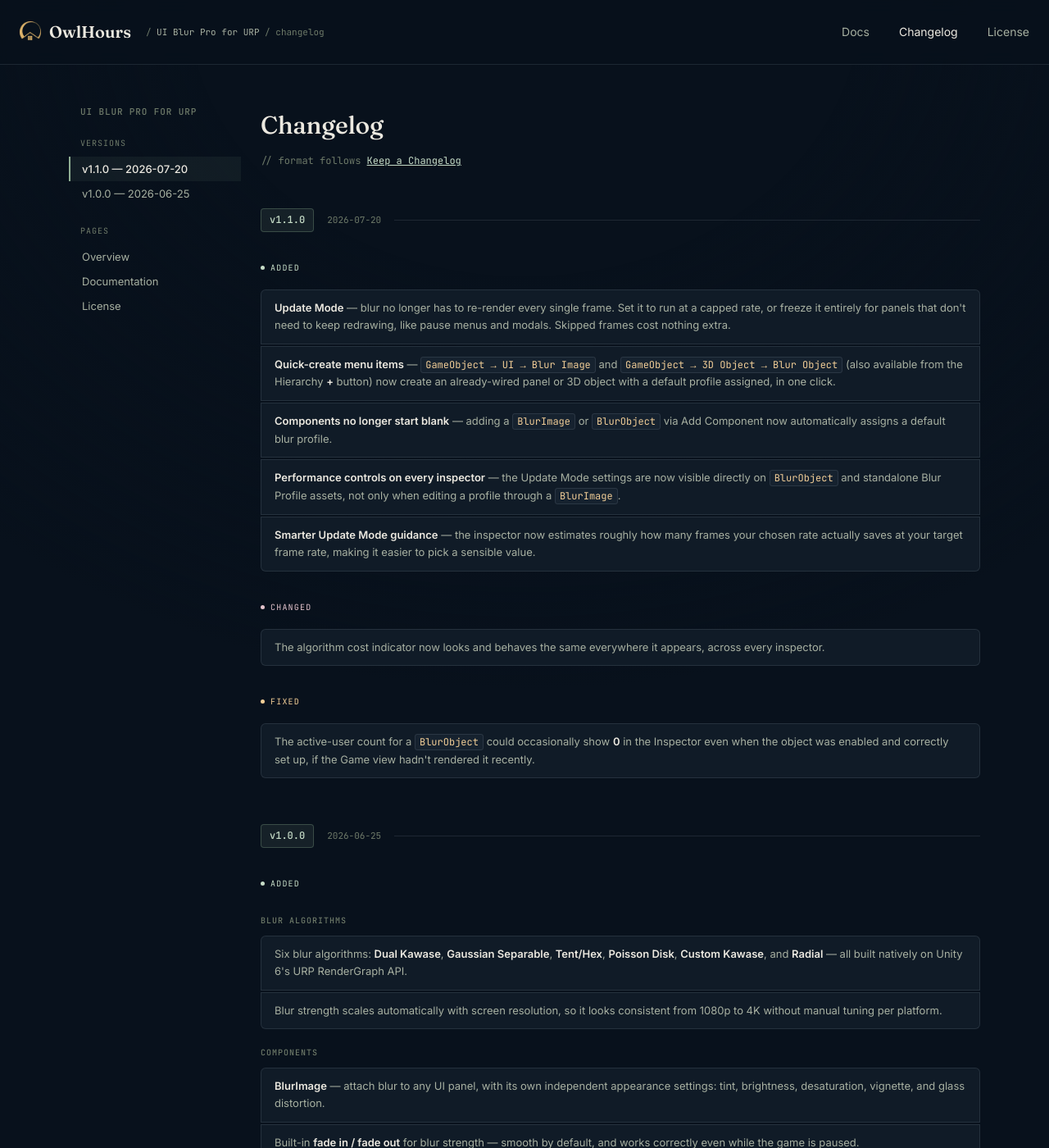
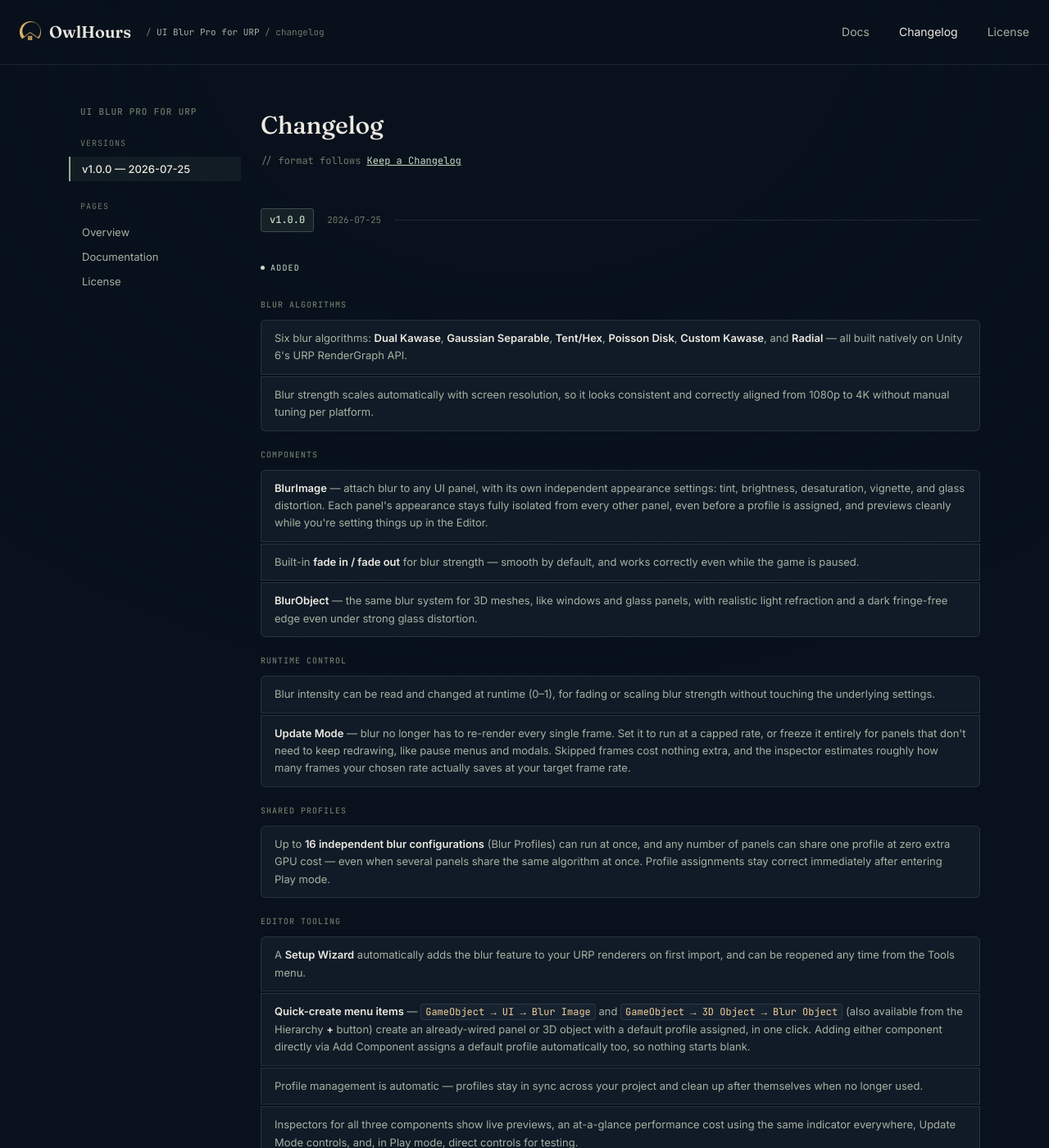
Before and after one commit to owlhoursspace/owlhourspace.github.io, a Jekyll site: the page tools/ui-blur-pro-urp/changelog/index.html, which Jekyll copies as it is, in a window 1280 px wide and 1400 px high. Shown: the whole window at 82% size. Built offline with Jekyll 4.4.1, drawn with Linux system fonts in a browser that asks for light colours; some of the changed text lies outside the part shown.

Commit message:
Add files via upload

```diff
--- a/tools/ui-blur-pro-urp/changelog/index.html
+++ b/tools/ui-blur-pro-urp/changelog/index.html
@@ -230,8 +230,7 @@
     <div class="aside-name">UI Blur Pro for URP</div>
     <div class="aside-section">
       <div class="aside-label">Versions</div>
-      <a class="aside-link" href="#v1-1-0">v1.1.0 — 2026-07-20</a>
-      <a class="aside-link" href="#v1-0-0">v1.0.0 — 2026-06-25</a>
+      <a class="aside-link" href="#v1-0-0">v1.0.0 — 2026-07-25</a>
     </div>
     <div class="aside-section">
       <div class="aside-label">Pages</div>
@@ -245,45 +244,11 @@
     <h1>Changelog</h1>
     <p class="page-desc">// format follows <a href="https://keepachangelog.com">Keep a Changelog</a></p>
 
-    <!-- v1.1.0 -->
-    <div class="version-block" id="v1-1-0">
-      <div class="version-header">
-        <span class="version-tag">v1.1.0</span>
-        <span class="version-date">2026-07-20</span>
-        <div class="version-divider"></div>
-      </div>
-
-      <div class="change-group">
-        <div class="change-label added">Added</div>
-        <div class="item-list">
-          <div class="item"><strong>Update Mode</strong> — blur no longer has to re-render every single frame. Set it to run at a capped rate, or freeze it entirely for panels that don't need to keep redrawing, like pause menus and modals. Skipped frames cost nothing extra.</div>
-          <div class="item"><strong>Quick-create menu items</strong> — <code>GameObject → UI → Blur Image</code> and <code>GameObject → 3D Object → Blur Object</code> (also available from the Hierarchy <strong>+</strong> button) now create an already-wired panel or 3D object with a default profile assigned, in one click.</div>
-          <div class="item"><strong>Components no longer start blank</strong> — adding a <code>BlurImage</code> or <code>BlurObject</code> via Add Component now automatically assigns a default blur profile.</div>
-          <div class="item"><strong>Performance controls on every inspector</strong> — the Update Mode settings are now visible directly on <code>BlurObject</code> and standalone Blur Profile assets, not only when editing a profile through a <code>BlurImage</code>.</div>
-          <div class="item"><strong>Smarter Update Mode guidance</strong> — the inspector now estimates roughly how many frames your chosen rate actually saves at your target frame rate, making it easier to pick a sensible value.</div>
-        </div>
-      </div>
-
-      <div class="change-group">
-        <div class="change-label changed">Changed</div>
-        <div class="item-list">
-          <div class="item">The algorithm cost indicator now looks and behaves the same everywhere it appears, across every inspector.</div>
-        </div>
-      </div>
-
-      <div class="change-group">
-        <div class="change-label fixed">Fixed</div>
-        <div class="item-list">
-          <div class="item">The active-user count for a <code>BlurObject</code> could occasionally show <strong>0</strong> in the Inspector even when the object was enabled and correctly set up, if the Game view hadn't rendered it recently.</div>
-        </div>
-      </div>
-    </div>
-
     <!-- v1.0.0 -->
     <div class="version-block" id="v1-0-0">
       <div class="version-header">
         <span class="version-tag">v1.0.0</span>
-        <span class="version-date">2026-06-25</span>
+        <span class="version-date">2026-07-25</span>
         <div class="version-divider"></div>
       </div>
 
@@ -293,54 +258,40 @@
         <div class="change-group-title">Blur Algorithms</div>
         <div class="item-list">
           <div class="item">Six blur algorithms: <strong>Dual Kawase</strong>, <strong>Gaussian Separable</strong>, <strong>Tent/Hex</strong>, <strong>Poisson Disk</strong>, <strong>Custom Kawase</strong>, and <strong>Radial</strong> — all built natively on Unity 6's URP RenderGraph API.</div>
-          <div class="item">Blur strength scales automatically with screen resolution, so it looks consistent from 1080p to 4K without manual tuning per platform.</div>
+          <div class="item">Blur strength scales automatically with screen resolution, so it looks consistent and correctly aligned from 1080p to 4K without manual tuning per platform.</div>
         </div>
 
         <div class="change-group-title">Components</div>
         <div class="item-list">
-          <div class="item"><strong>BlurImage</strong> — attach blur to any UI panel, with its own independent appearance settings: tint, brightness, desaturation, vignette, and glass distortion.</div>
+          <div class="item"><strong>BlurImage</strong> — attach blur to any UI panel, with its own independent appearance settings: tint, brightness, desaturation, vignette, and glass distortion. Each panel's appearance stays fully isolated from every other panel, even before a profile is assigned, and previews cleanly while you're setting things up in the Editor.</div>
           <div class="item">Built-in <strong>fade in / fade out</strong> for blur strength — smooth by default, and works correctly even while the game is paused.</div>
-          <div class="item"><strong>BlurObject</strong> — the same blur system for 3D meshes, like windows and glass panels, with realistic light refraction.</div>
+          <div class="item"><strong>BlurObject</strong> — the same blur system for 3D meshes, like windows and glass panels, with realistic light refraction and a dark fringe-free edge even under strong glass distortion.</div>
         </div>
 
         <div class="change-group-title">Runtime Control</div>
         <div class="item-list">
           <div class="item">Blur intensity can be read and changed at runtime (0–1), for fading or scaling blur strength without touching the underlying settings.</div>
-          <div class="item"><strong>Update Mode</strong> lets you choose how often blur re-renders — every frame, a capped rate, or frozen entirely for static panels.</div>
+          <div class="item"><strong>Update Mode</strong> — blur no longer has to re-render every single frame. Set it to run at a capped rate, or freeze it entirely for panels that don't need to keep redrawing, like pause menus and modals. Skipped frames cost nothing extra, and the inspector estimates roughly how many frames your chosen rate actually saves at your target frame rate.</div>
         </div>
 
         <div class="change-group-title">Shared Profiles</div>
         <div class="item-list">
-          <div class="item">Up to <strong>16 independent blur configurations</strong> (Blur Profiles) can run at once, and any number of panels can share one profile at zero extra GPU cost.</div>
+          <div class="item">Up to <strong>16 independent blur configurations</strong> (Blur Profiles) can run at once, and any number of panels can share one profile at zero extra GPU cost — even when several panels share the same algorithm at once. Profile assignments stay correct immediately after entering Play mode.</div>
         </div>
 
         <div class="change-group-title">Editor Tooling</div>
         <div class="item-list">
           <div class="item">A <strong>Setup Wizard</strong> automatically adds the blur feature to your URP renderers on first import, and can be reopened any time from the Tools menu.</div>
+          <div class="item"><strong>Quick-create menu items</strong> — <code>GameObject → UI → Blur Image</code> and <code>GameObject → 3D Object → Blur Object</code> (also available from the Hierarchy <strong>+</strong> button) create an already-wired panel or 3D object with a default profile assigned, in one click. Adding either component directly via Add Component assigns a default profile automatically too, so nothing starts blank.</div>
           <div class="item">Profile management is automatic — profiles stay in sync across your project and clean up after themselves when no longer used.</div>
-          <div class="item">Inspectors for all three components show live previews, an at-a-glance performance cost, and, in Play mode, direct controls for testing.</div>
+          <div class="item">Inspectors for all three components show live previews, an at-a-glance performance cost using the same indicator everywhere, Update Mode controls, and, in Play mode, direct controls for testing.</div>
         </div>
 
         <div class="change-group-title">Included</div>
         <div class="item-list">
-          <div class="item">Ready-to-use materials for both UI and 3D use — no extra setup required.</div>
+          <div class="item">A default blur profile ready to use out of the box — attach a component and it just works, no setup required.</div>
+          <div class="item">Sample normal maps (rock, tile, and bevel patterns) for the glass distortion effect, so you have something to try immediately.</div>
           <div class="item">An interactive demo scene comparing all six blur methods side by side.</div>
-        </div>
-      </div>
-
-      <div class="change-group">
-        <div class="change-label fixed">Fixed</div>
-        <div class="item-list">
-          <div class="item">Blur appearing stretched horizontally in some modes at certain screen resolutions.</div>
-          <div class="item">Blur darkening unexpectedly at high quality settings.</div>
-          <div class="item">Blur panels drifting slightly out of alignment at 4K resolution.</div>
-          <div class="item">A rare case where one panel's blur could appear inside another panel.</div>
-          <div class="item">A render-order conflict when multiple panels used the same blur algorithm.</div>
-          <div class="item">A brief grey flash on panels while editing in the Unity Editor.</div>
-          <div class="item">A panel with no profile assigned could occasionally show another panel's blur.</div>
-          <div class="item">A minor memory leak on 3D blur objects over long play sessions.</div>
-          <div class="item">Blur occasionally showing incorrect content immediately after entering Play mode.</div>
-          <div class="item">A dark fringe appearing around panels using strong glass distortion — the blurred area now automatically extends to cover it.</div>
         </div>
       </div>
     </div>
```
